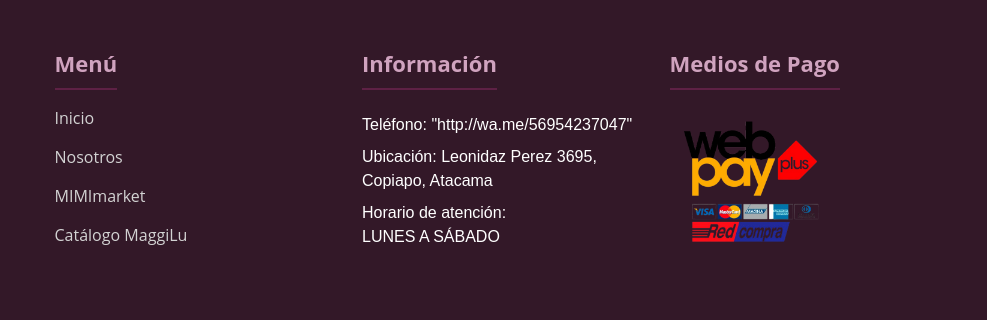
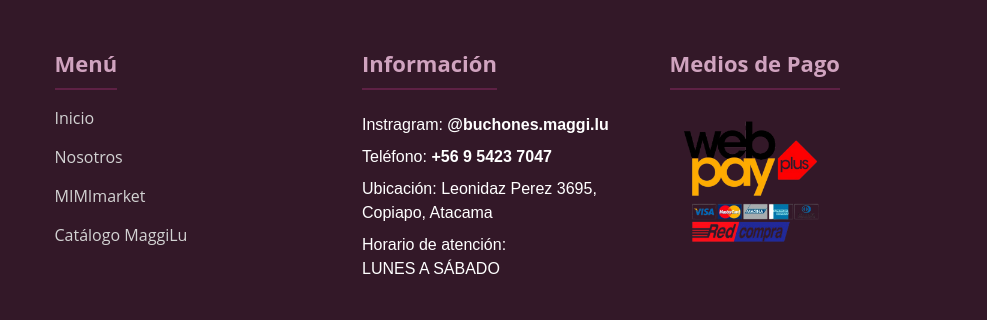
Before and after one commit to vergaran46-hub/mimimarket-maggilu, a plain HTML site: page index.html in a window 1280 px wide. Shown: the part 4233-4553 px from the top of the page, 293-1280 px from the left. Drawn offline with Linux system fonts and the light colour scheme.

Commit message:
feat: Implementación de enlaces dinámicos y feedback visual en footer
Se transformaron los datos de contacto (WhatsApp e Instagram) en enlaces funcionales mediante etiquetas <a> con target="_blank". Además, se integraron pseudoclases :hover con transiciones suaves para mejorar la interactividad y la experiencia de usuario en la sección de contacto.

```diff
--- a/assets/estilos.css
+++ b/assets/estilos.css
@@ -82,13 +82,6 @@
 
 }
 
-.wsp {
-    color: #33d951;
-}
-
-.instagram {
-    color: #b92db8;
-}
 
 .footer-completo {
     background-color: #331828;
@@ -453,3 +446,15 @@
 .producto-almacen:hover p {
     opacity: 1;
 }
+
+.link {
+    color: white;
+    text-decoration: none;
+    font-weight: bold;
+    transition: color 0.3s ease, padding-left 0.3s ease;
+}
+
+.link:hover {
+    color: #d0a3bf;
+    padding-left: 5px;
+}
--- a/index.html
+++ b/index.html
@@ -264,7 +264,12 @@
 
             <div class="footer-columna">
                 <h3>Información</h3>
-                <p>Teléfono: "http://wa.me/56954237047" </p>
+                <p>Instragram:
+                    <a href="https://www.instagram.com/buchones.maggi.lu/" target="_blank" class="link">@buchones.maggi.lu</a>
+                </p>
+                <p>Teléfono:
+                    <a href="https://wa.me/56954237047" target="_blank" class="link">+56 9 5423 7047</a>
+                </p>
                 <p>Ubicación: Leonidaz Perez 3695, Copiapo, Atacama </p>
                 <p>Horario de atención:<br>LUNES A SÁBADO</p>
             </div>
```
